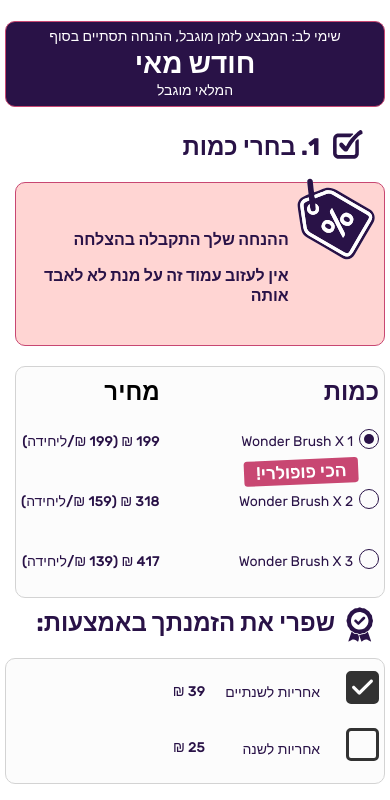
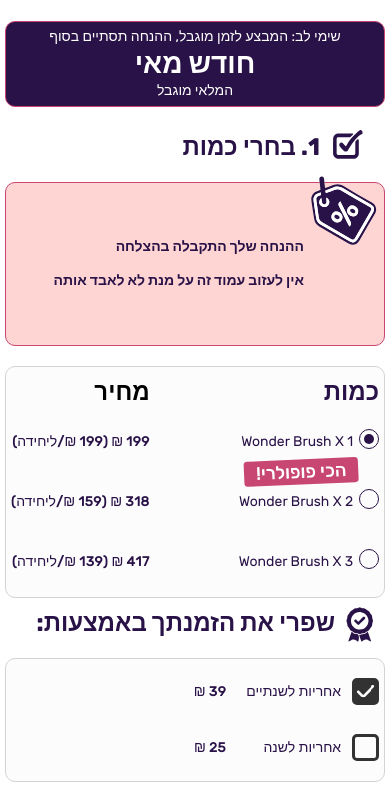
Before and after one commit to PetrKulko/Wonder-Brush, a plain HTML site: page index.html in a window 390 px wide. Shown: the part 1370-2170 px from the top of the page. Drawn offline with Linux system fonts and the light colour scheme.

Commit message:
fixed bags

```diff
--- a/css/fonts.scss
+++ b/css/fonts.scss
@@ -1,3 +1,9 @@
+@font-face {
+    font-family: 'Rubik';
+    src: local('Rubik'), local('Rubik-Regular'), url('../fonts/Rubik-Light.woff2') format('woff2'), url('../fonts/Rubik-Light.woff') format('woff');
+    font-weight: 300;
+    font-style: normal;
+}
 @font-face {
     font-family: 'Rubik';
     src: local('Rubik'), local('Rubik-Regular'), url('../fonts/Rubik.woff2') format('woff2'), url('../fonts/Rubik.woff') format('woff');
--- a/css/media.scss
+++ b/css/media.scss
@@ -204,6 +204,7 @@
     }
     .prise__item-sup--promo {
         width: 100%;
+        padding-left: 0;
     }
     .prise__item-sup .prise__item-sup--promo-lable--img-img {
         position: absolute;
@@ -378,7 +379,7 @@
     }
     .prise__item-sup--promo-lable--wrapper {
         margin-right: 0px;
-        max-width: 365px;
+        max-width: 306px;
     }
     .prise__item-sup--promo-lable {
         padding-right: 0px;
@@ -457,6 +458,9 @@
     .price__item-contact--form-wrapper--input::placeholder,
     .price__item-contact--form-inner--input::placeholder{
         top: 13px;
+    }
+    .prise__item-sup .prise__item-sup--promo-lable--img {
+        width: 80px;
     }
 }
 
@@ -637,7 +641,7 @@
         max-height: 100px;
     }
     .prise__item-sup--promo-lable {
-        font-size: 16px;
+        font-size: 14px;
         line-height: 20px;
         margin-top: 15px;
     }
@@ -673,6 +677,18 @@
     .advertising__user-img {
         width: 100%;
         height: auto;
+    }
+    .prise__item-sup .price__item-sup--additionally-alternative-select--fake::before {
+        background-size: 95%;
+    }
+    .prise__item-sup .price__item-sup--additionally-alternative-select--fake {
+        width: 27px;
+        height: 27px;
+        border: 3px solid #323232;
+        top: 9px;
+    }
+    .prise__item-sup .price__item-sup--additionally-alternative-select--text {
+        margin-right: 5px;
     }
 }
 
--- a/css/style.scss
+++ b/css/style.scss
@@ -115,6 +115,7 @@ body{
             width: 100%;
             padding: 16px 0;
             color: #FFF;
+            font-weight: 700;
         }
 
         &:hover{
@@ -510,6 +511,7 @@ body{
                 outline: none;
                 margin-bottom: 34px;
                 position: relative;
+                font-weight: 500;
 
                 &::placeholder{
                     color: #291247;
@@ -535,6 +537,7 @@ body{
                 outline: none;
                 margin-bottom: 34px;
                 position: relative;
+                font-weight: 500;
 
                 &::placeholder{
                     color: #291247;
@@ -576,7 +579,7 @@ body{
         &-name--text,
         &-price--text{
             color: #291247;
-            @extend %rubik-bold;
+            @extend %rubik-medium;
             font-size: 34px;
             line-height: 100px;
             text-align: right;
@@ -586,8 +589,14 @@ body{
                 color: #D63422;
             }
         }
+
+        &-name--text{
+            font-weight: 400;
+        }
     }
 }
+
+
 
 // === / price__item-contact ===
 
@@ -630,6 +639,7 @@ body{
         height: 48px;
         padding: 10px 60px 10px 15px;
         outline: none;
+        font-weight: 500;
 
         &:nth-child(2){
             width: 325px;
@@ -651,6 +661,7 @@ body{
         background-image: url(../img/card-white.svg);
         background-repeat: no-repeat;
         background-position: 67% 50%;
+        font-weight: 700;
     }
 
     &--services{
@@ -817,6 +828,7 @@ ul.footer__menu li.footer__menu-item a{
     color: #291247;
     font-size: 28px;
     line-height: 45px;
+    font-weight: 300;
 }
 
 .footer__copy{
@@ -911,4 +923,5 @@ ul.footer__menu li.footer__menu-item a{
         }
     }
 
+
     @import 'media.scss';
```
Also changed, not shown: css/style.css, fonts/Rubik-Light.woff (added), fonts/Rubik-Light.woff2 (added).
